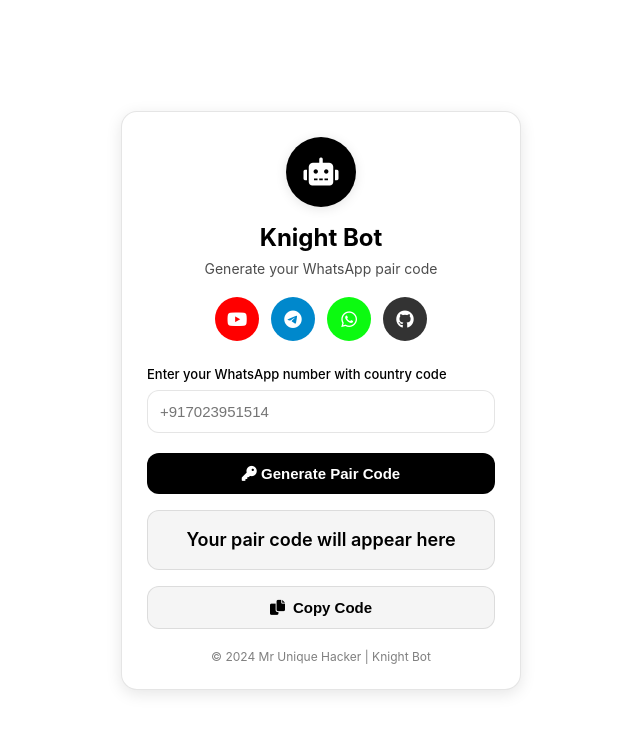
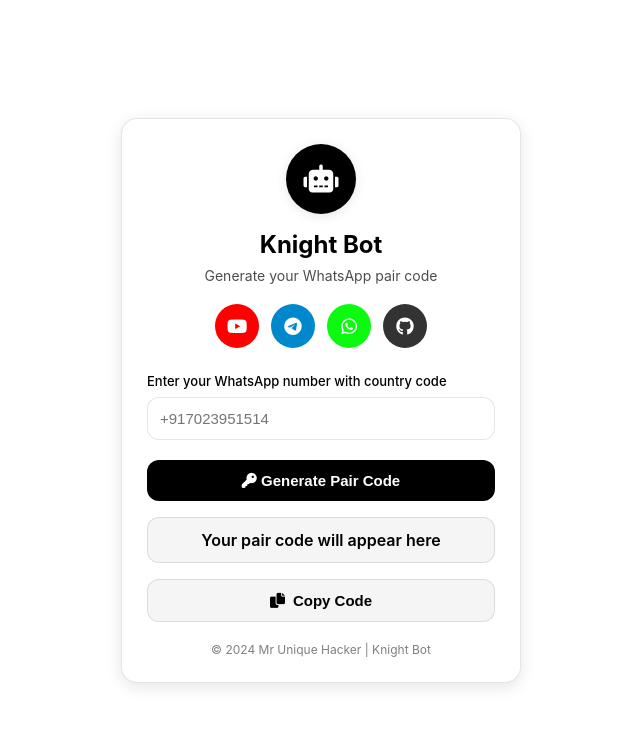
Before and after one commit to vaibhavk10/Knight-bot-paircode, a website: page pair.html in a window 1280 px wide. Shown: the whole page, without its empty margins (319-959 px from the left). Drawn offline with nearby package versions, Linux system fonts and the light colour scheme.

Commit message:
First commit

```diff
--- a/pair.html
+++ b/pair.html
@@ -153,13 +153,13 @@
 
     .code-display {
       background: var(--hover-color);
-      padding: 16px;
+      padding: 12px;
       border-radius: 12px;
       text-align: center;
-      font-size: 18px;
+      font-size: 16px;
       font-weight: 600;
       margin-bottom: 16px;
-      min-height: 60px;
+      min-height: 40px;
       display: flex;
       align-items: center;
       justify-content: center;
@@ -187,7 +187,7 @@
     }
 
     .success-message {
-      color: #27ae60;
+      color: #000aff;
       display: flex;
       align-items: center;
       justify-content: center;
@@ -201,7 +201,7 @@
       align-items: center;
       justify-content: center;
       gap: 8px;
-      font-size: 16px;
+      font-size: 14px;
     }
 
     .loading {
```
